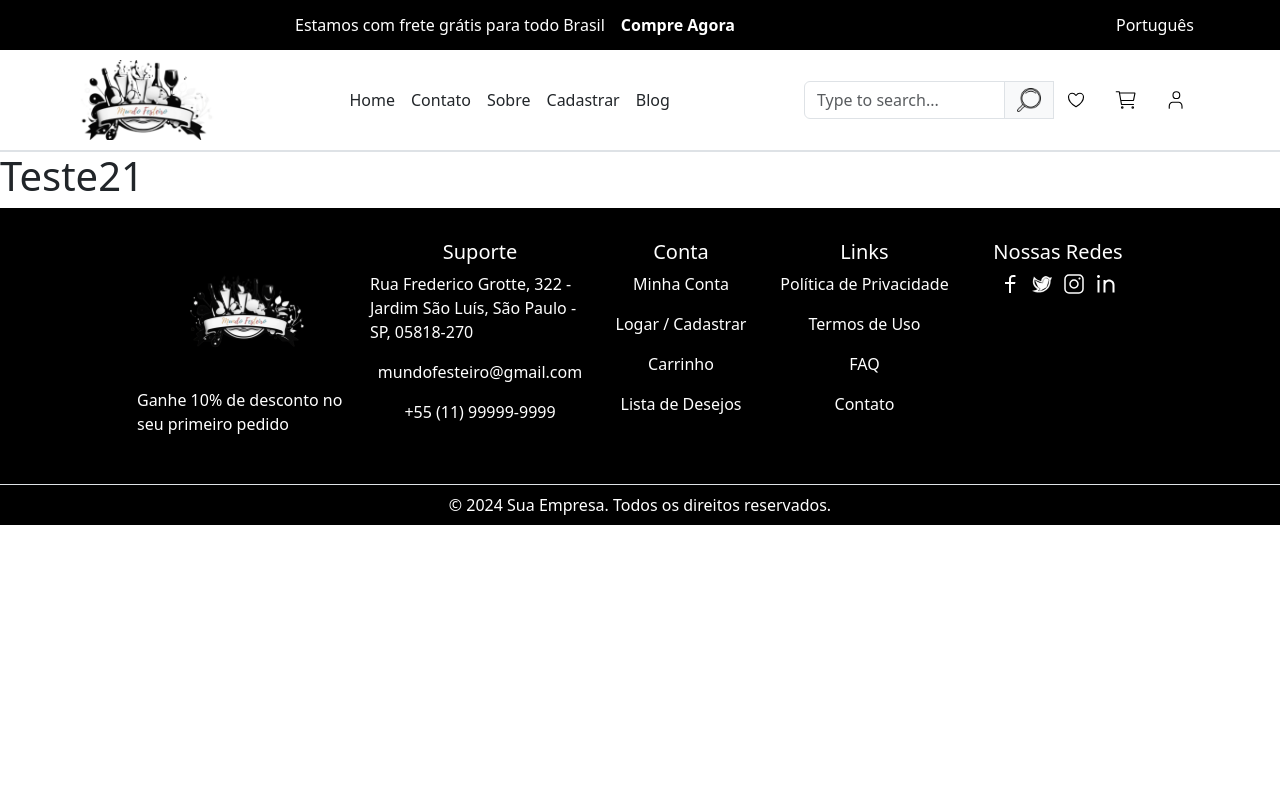
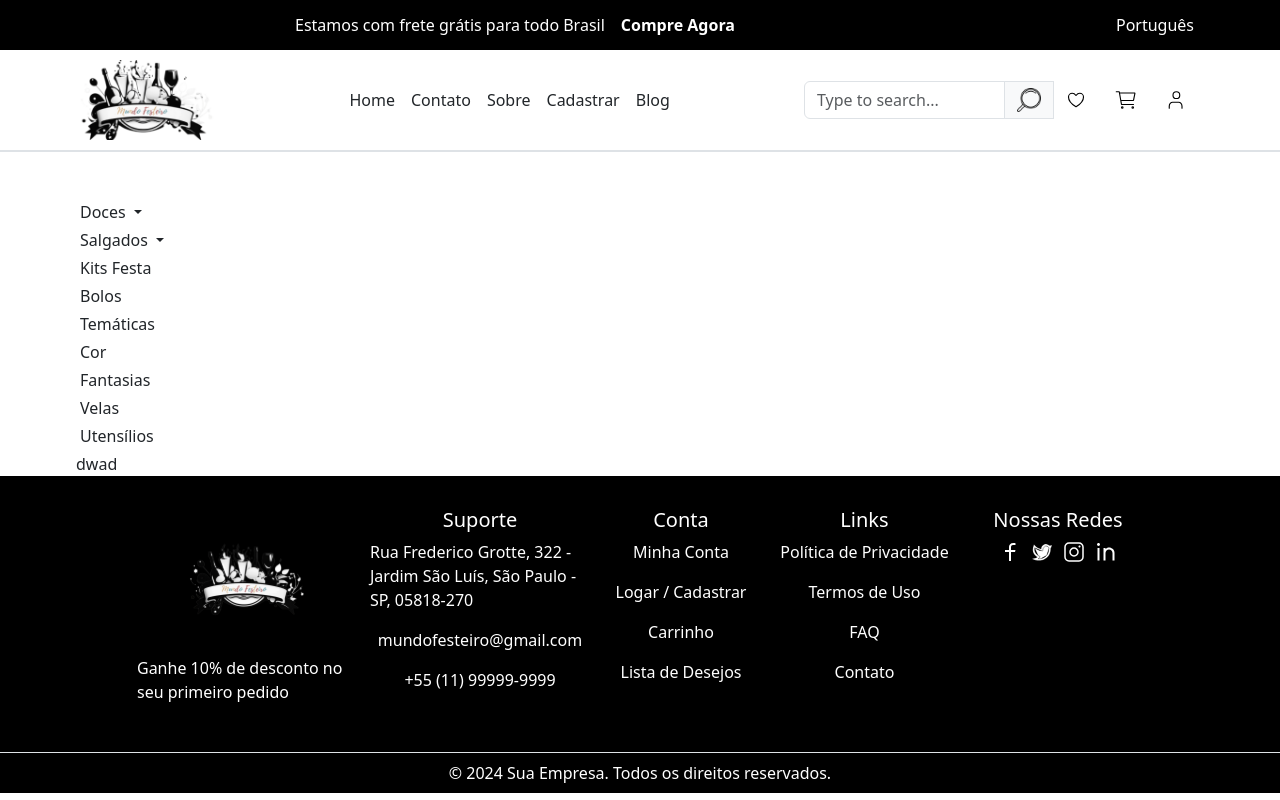
Before and after one commit to WilliamFraga21/FronWebMundoFesteiro, a Vue app: page / in a window 1280 px wide. Built offline with nearby package versions, Linux system fonts and the light colour scheme.

Commit message:
Create (Home) incompleto

```diff
--- a/src/App.vue
+++ b/src/App.vue
@@ -5,7 +5,7 @@ import Header from "@/components/Header.vue";
 import Footer from "@/components/Footer.vue";
 </script>
 
-<template>
+<template class="">
   <TopBar/>
   <Header/>
   <RouterView />
--- /dev/null
+++ b/src/components/Filtro.vue
@@ -0,0 +1,85 @@
+<script >
+export default {
+
+}
+</script>
+
+<template>
+  <div>
+    <div class="dropdown m-1">
+      <button
+          class="btn dropdown-toggle d-flex align-items-center p-0 border-0 bg-transparent text-dark"
+          type="button"
+          id="dropdownMenuButton"
+          data-bs-toggle="dropdown"
+          aria-expanded="false"
+      >
+        Doces
+        <i class="bi bi-chevron-down ms-1"></i> <!-- Ícone de seta apontando para baixo -->
+      </button>
+      <ul class="dropdown-menu" aria-labelledby="dropdownMenuButton">
+        <li><a class="dropdown-item" href="#">Item 1</a></li>
+        <li><a class="dropdown-item" href="#">Item 2</a></li>
+        <li><a class="dropdown-item" href="#">Item 3</a></li>
+      </ul>
+    </div>
+    <div class="dropdown m-1">
+      <button
+          class="btn dropdown-toggle d-flex align-items-center p-0 border-0 bg-transparent text-dark"
+          type="button"
+          id="dropdownMenuButton"
+          data-bs-toggle="dropdown"
+          aria-expanded="false"
+      >
+        Salgados
+        <i class="bi bi-chevron-down ms-1"></i> <!-- Ícone de seta apontando para baixo -->
+      </button>
+      <ul class="dropdown-menu" aria-labelledby="dropdownMenuButton">
+        <li><a class="dropdown-item" href="#">Item 1</a></li>
+        <li><a class="dropdown-item" href="#">Item 2</a></li>
+        <li><a class="dropdown-item" href="#">Item 3</a></li>
+      </ul>
+    </div>
+
+    <div class="m-1">
+      <a>
+        Kits Festa
+      </a>
+    </div>
+
+    <div class="m-1">
+      <a>
+        Bolos
+      </a>
+    </div>
+    <div class="m-1">
+      <a>
+        Temáticas
+      </a>
+    </div>
+    <div class="m-1">
+      <a>
+        Cor
+      </a>
+    </div>
+    <div class="m-1">
+      <a>
+        Fantasias
+      </a>
+    </div>
+    <div class="m-1">
+      <a>
+        Velas
+      </a>
+    </div>
+    <div class="m-1">
+      <a>
+        Utensílios
+      </a>
+    </div>
+  </div>
+</template>
+
+<style scoped>
+
+</style>
--- a/src/router/index.js
+++ b/src/router/index.js
@@ -1,15 +1,16 @@
 import { createRouter, createWebHistory } from 'vue-router'
-import HomeView from '../views/HomeView.vue'
 import Cadastro from "@/views/Login/Cadastro.vue";
 import Login from "@/views/Login/Login.vue";
 import AdminTela from "@/views/AdminTela.vue";
+import Home from "@/views/Home.vue";
+
 const router = createRouter({
   history: createWebHistory(import.meta.env.BASE_URL),
   routes: [
     {
       path: '/',
       name: 'home',
-      component: HomeView
+      component: Home
     },
     {
       path: '/cadastro',
--- /dev/null
+++ b/src/views/Home.vue
@@ -0,0 +1,23 @@
+<script >
+import Filtro from "@/components/Filtro.vue";
+export default {
+  components: {Filtro}
+
+}
+</script>
+
+<template >
+  <div class="container-fluid mt-5 " style="width: 90%;">
+    <Filtro style="max-width: 200px"/>
+
+
+
+    dwad
+
+
+  </div>
+</template>
+
+<style scoped>
+
+</style>
```
